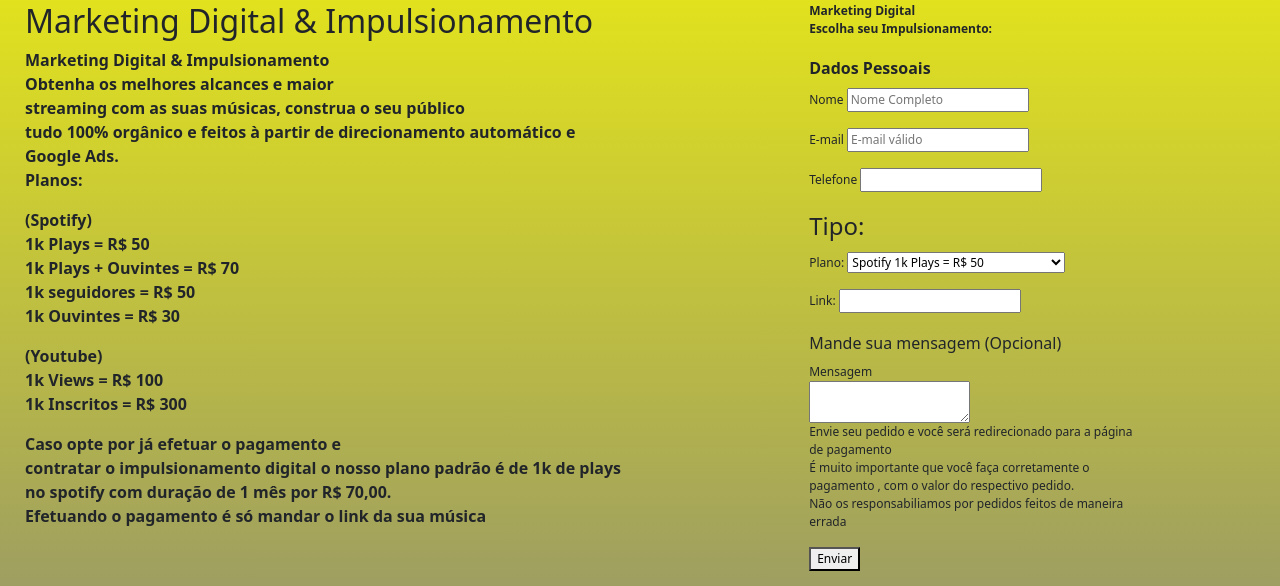
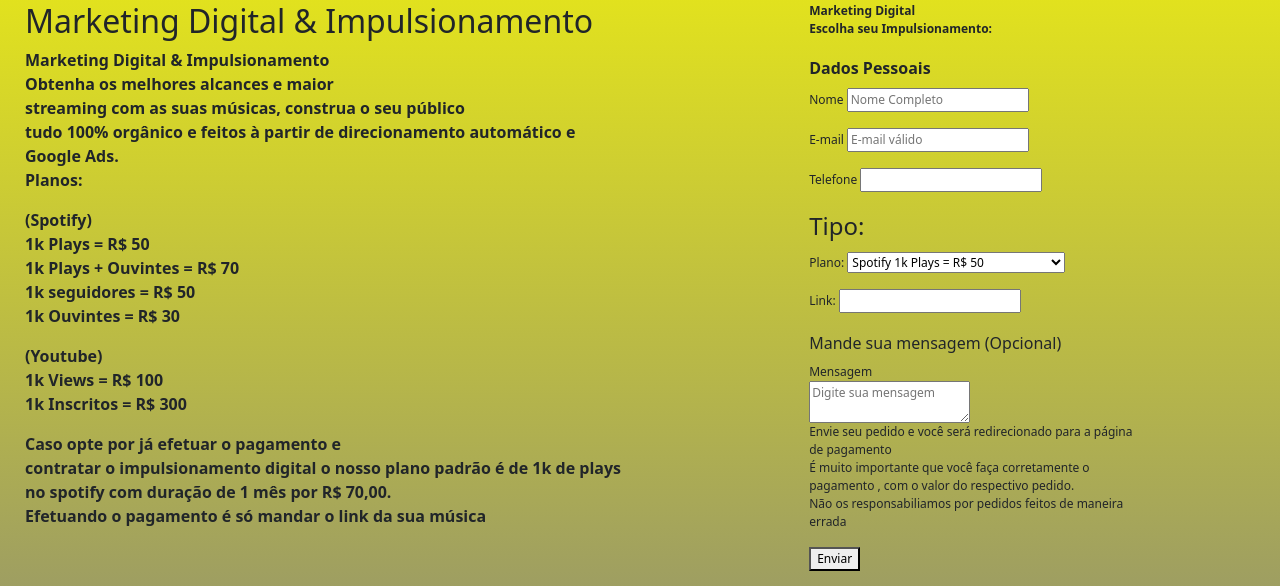
Before and after one commit to Olavocar/DARJ-spck, a PHP site: page /mktdigital.php in a window 1280 px wide. Shown: the part 258-844 px from the top of the page. Run offline with PHP 8.4, Linux system fonts and the light colour scheme; the visitor is signed in with stand-in values (Sample User, id 1); some libraries are stand-ins or nearby versions.

Commit message:
Add files via upload

```diff
--- a/mktdigital.php
+++ b/mktdigital.php
@@ -158,11 +158,11 @@ siga nossas redes sociais:
 </fieldset>
 <fieldset><br>
 <legend class="dados">Mande sua mensagem (Opcional)</legend>
-<label for=mensagem>Mensagem</label><br>
-<textarea id=caixamsg name=mensagem></textarea>
+<label for="mensagem">Mensagem</label><br>
+<textarea id="caixamsg" name="mensagem" placeholder="Digite sua mensagem"></textarea>
 <p>Envie seu pedido e você será redirecionado para a página de pagamento<br>
 É muito importante que você faça corretamente o pagamento , com o valor do respectivo pedido.<br>Não os responsabiliamos por pedidos feitos de maneira errada</p>
-<button type="submit" value="https://https://daarearj.herokuapp.com/pagamento.php">Enviar</button>
+<button type="submit" name="_autoresponse" value="https://https://daarearj.herokuapp.com/pagamento.php">Enviar</button>
 </p>
 </div>
 </fieldset>
--- a/pagamento.php
+++ b/pagamento.php
@@ -115,7 +115,7 @@ siga nossas redes sociais:
 </header>
 <main id=conteudo>
 <article><!-- BEGIN -->
-<script src="//ad.lomadee.com/banners/script.js?sourceId=37684855&dimension=5&height=600&width=160&method=0" type="text/javascript" language="javascript"></script><!-- END --></article><article class="action"><p><b>Faça o pagamento:</b></p><br><p>É muito importante que você faça corretamente o pagamento , com o valor do respectivo pedido.<br>Não nos responsabilizamos por pedidos feitos de maneira errada</p><button type="submit" value="https://nubank.com.br/pagar/lvlyn/lyCABkDSis">Pagar</button>
+<script src="//ad.lomadee.com/banners/script.js?sourceId=37684855&dimension=5&height=600&width=160&method=0" type="text/javascript" language="javascript"></script><!-- END --></article><article class="action"><p><b>Faça o pagamento:</b></p><br><p>É muito importante que você faça corretamente o pagamento , com o valor do respectivo pedido.<br>Não nos responsabilizamos por pedidos feitos de maneira errada</p><button type="submit" name="_autoresponse" value="https://nubank.com.br/pagar/lvlyn/lyCABkDSis">Pagar</button>
 </article>
 </main>
 <footer><b>Contato:<br>daarearj@gmail.com | +55 (21) 98095-8408</b>
```
